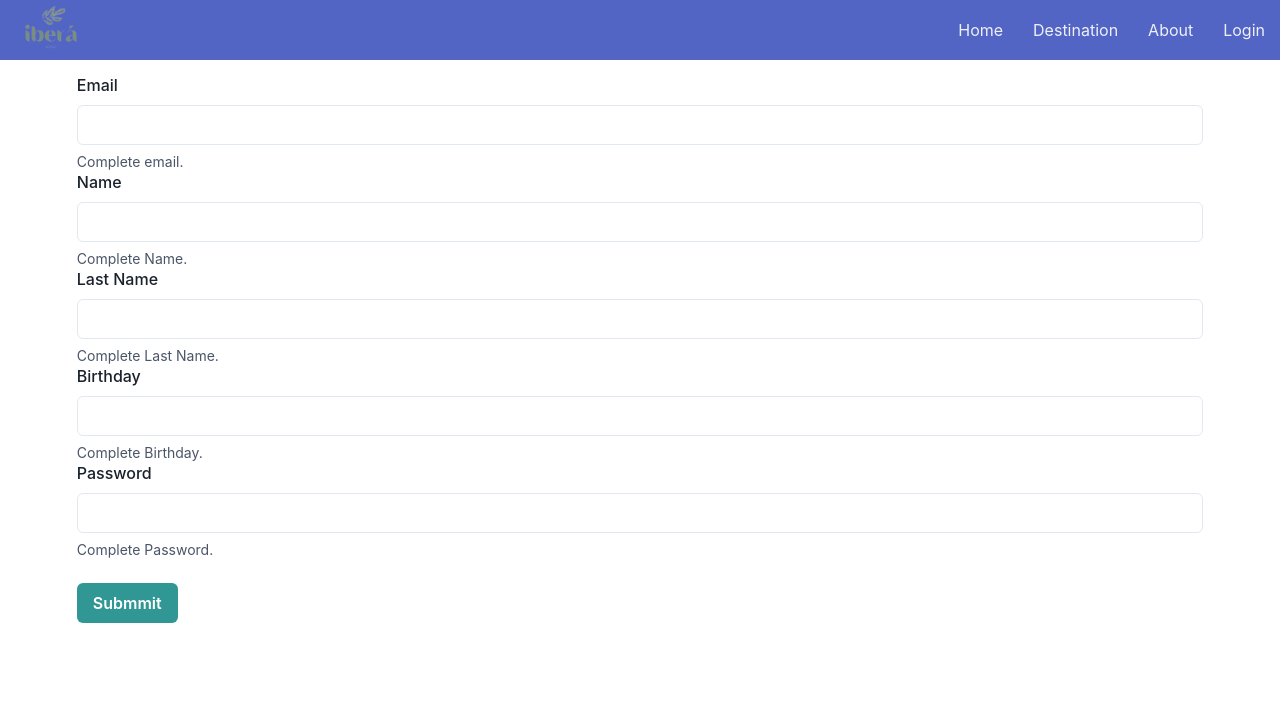
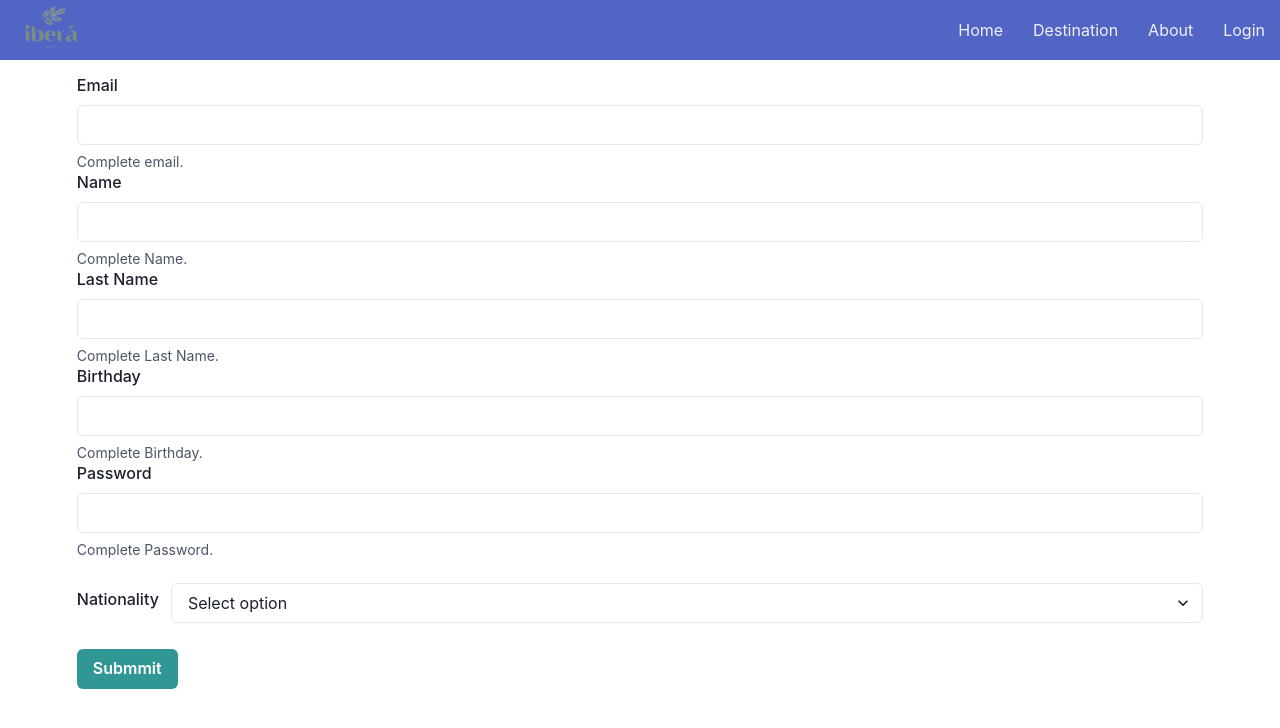
Before and after one commit to Molli1992/mi-premer-app, a React (Create React App) app in the folder client/: page /login in a window 1280 px wide. Shown: the top 728 px of the page. Built offline with nearby package versions, Linux system fonts and the light colour scheme.

Commit message:
cambios login

```diff
--- a/client/src/components/Login/Login.jsx
+++ b/client/src/components/Login/Login.jsx
@@ -1,5 +1,5 @@
 import NavBar from "../NavBar/NavBar";
-import { FormControl, FormLabel, FormErrorMessage, FormHelperText, Input, Stack, Button } from '@chakra-ui/react';
+import { FormControl, FormLabel, FormErrorMessage, FormHelperText, Input, Stack, Button, Select } from '@chakra-ui/react';
 import { useState } from "react";
 import "./Login.css";
 
@@ -34,7 +34,7 @@ function Login(props) {
 
         if (
             !errorEmail && !errorName && !errorLastName && !errorBirthday && !errorPassword &&
-            errorEMsuccessful && errorNsuccessful && errorLNsuccessful && errorBsuccessful && errorPsuccessful
+            errorEMsuccessful && errorNsuccessful && errorLNsuccessful && errorBsuccessful && errorPsuccessful && input.nationality
         ) {
 
             UserArray.push(input);
@@ -46,7 +46,8 @@ function Login(props) {
                 name: "",
                 lastName: "",
                 birthday: "",
-                password: ""
+                password: "",
+                nationality: ""
             });
 
             setErrorSubmit("");
@@ -304,6 +305,18 @@ function Login(props) {
 
             <div className="form">
 
+                <FormLabel>Nationality</FormLabel>
+
+                <Select placeholder='Select option' value={input.nationality} name="nationality" onChange={handleInputChange}>
+                    <option> Argentina </option>
+                    <option> Brasil </option>
+                    <option> Uruguay </option>
+                </Select>
+
+            </div>
+
+            <div className="form">
+
                 <Stack direction='row' spacing={4} align='center'>
                     <Button colorScheme='teal' variant='solid' onClick={handeleSubmit}>
                         Submmit
```
